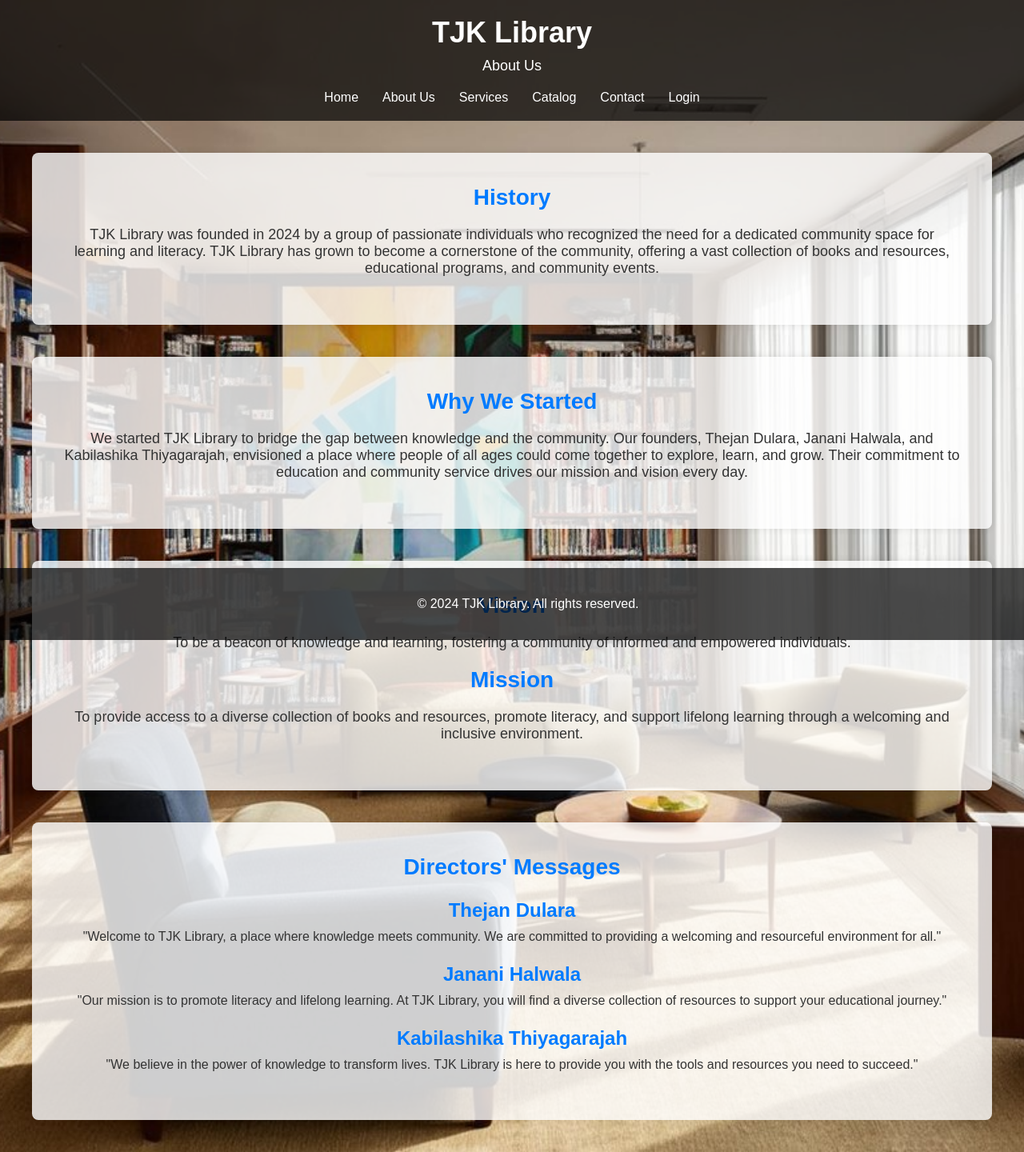
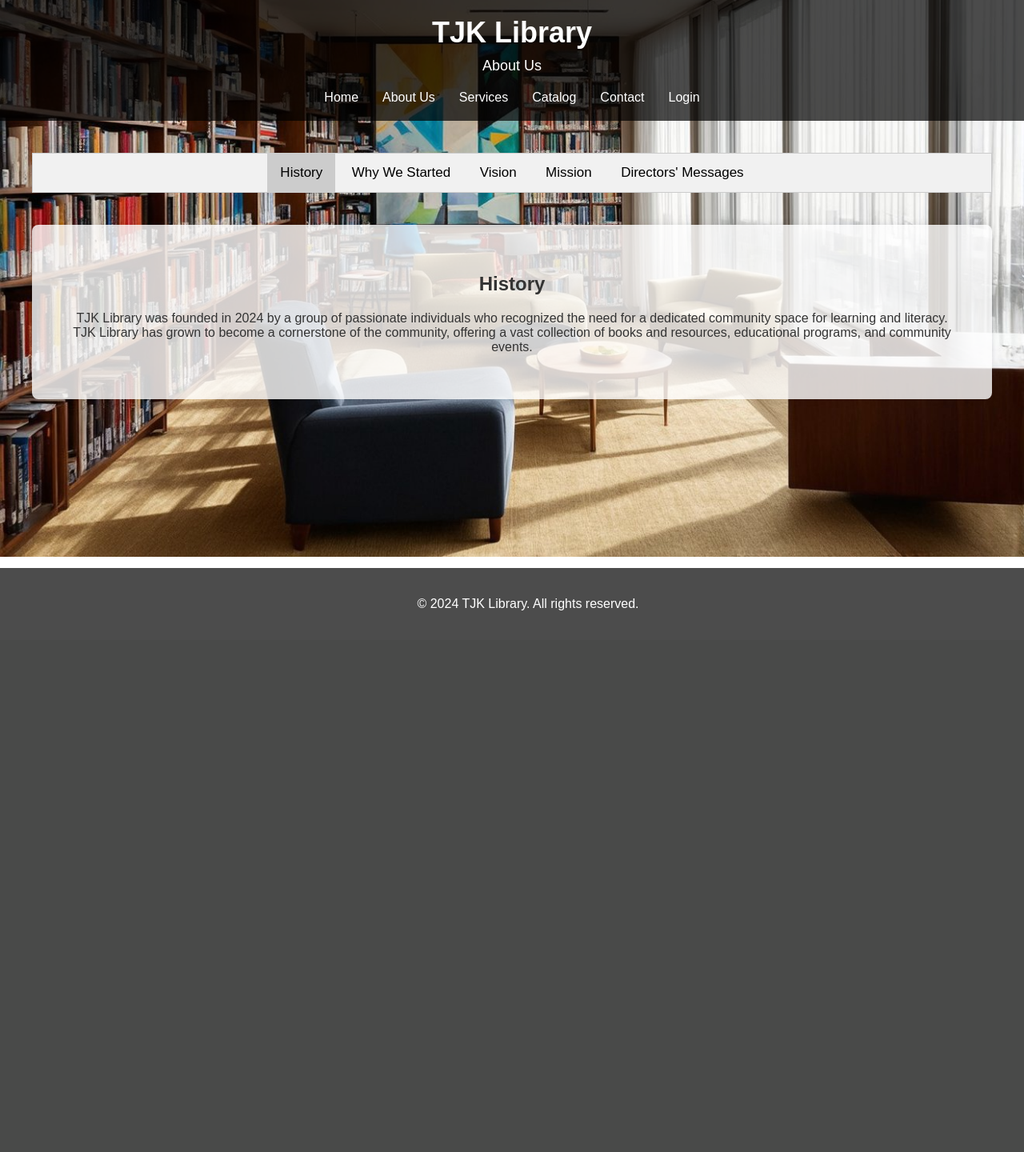
Before and after one commit to ThejanDulara/Group_1, a Django app: template lims_portal/lims_app/templates/lims_app/about_us.html in a window 1280 px wide. Shown: the whole page at 80% size. After the commit the page ends 763 px from the top, so only its background shows below. Run offline with Django 3.2, Linux system fonts and the light colour scheme; the template is opened without the code that fills it, so the values that code supplies are empty.

Commit message:
About Us page updated

```diff
--- a/lims_portal/lims_app/templates/lims_app/about_us.html
+++ b/lims_portal/lims_app/templates/lims_app/about_us.html
@@ -6,6 +6,7 @@
     <title>About Us - TJK Library</title>
     {% load static %}
     <link rel="stylesheet" href="{% static 'CSS/about_us.css' %}">
+    <script src="{% static 'JS/about_us.js' %}" defer></script>
 </head>
 <body>
     <header class="header">
@@ -25,22 +26,35 @@
         </div>
     </header>
     <main>
+        <div class="tab">
+            <button class="tablinks" onclick="openTab(event, 'BackgroundHistory')">History</button>
+            <button class="tablinks" onclick="openTab(event, 'WhyStarted')">Why We Started</button>
+            <button class="tablinks" onclick="openTab(event, 'Vision')">Vision</button>
+            <button class="tablinks" onclick="openTab(event, 'Mission')">Mission</button>
+            <button class="tablinks" onclick="openTab(event, 'DirectorsMessages')">Directors' Messages</button>
+        </div>
 
-        <section class="background-history">
+        <div id="BackgroundHistory" class="tabcontent">
             <h2>History</h2>
             <p>TJK Library was founded in 2024 by a group of passionate individuals who recognized the need for a dedicated community space for learning and literacy. TJK Library has grown to become a cornerstone of the community, offering a vast collection of books and resources, educational programs, and community events.</p>
-        </section>
-        <section class="why-started">
+        </div>
+
+        <div id="WhyStarted" class="tabcontent">
             <h2>Why We Started</h2>
             <p>We started TJK Library to bridge the gap between knowledge and the community. Our founders, Thejan Dulara, Janani Halwala, and Kabilashika Thiyagarajah, envisioned a place where people of all ages could come together to explore, learn, and grow. Their commitment to education and community service drives our mission and vision every day.</p>
-        </section>
-        <section class="intro">
+        </div>
+
+        <div id="Vision" class="tabcontent">
             <h2>Vision</h2>
             <p>To be a beacon of knowledge and learning, fostering a community of informed and empowered individuals.</p>
+        </div>
+
+        <div id="Mission" class="tabcontent">
             <h2>Mission</h2>
             <p>To provide access to a diverse collection of books and resources, promote literacy, and support lifelong learning through a welcoming and inclusive environment.</p>
-        </section>
-        <section class="directors-messages">
+        </div>
+
+        <div id="DirectorsMessages" class="tabcontent">
             <h2>Directors' Messages</h2>
             <div class="director-message">
                 <h3>Thejan Dulara</h3>
@@ -54,7 +68,7 @@
                 <h3>Kabilashika Thiyagarajah</h3>
                 <p>"We believe in the power of knowledge to transform lives. TJK Library is here to provide you with the tools and resources you need to succeed."</p>
             </div>
-        </section>
+        </div>
     </main>
     <footer>
         <p>&copy; 2024 TJK Library. All rights reserved.</p>
--- a/lims_portal/static/css/about_us.css
+++ b/lims_portal/static/css/about_us.css
@@ -2,7 +2,7 @@ body {
     font-family: Arial, sans-serif;
     margin: 0;
     padding: 0;
-    background-image: url('../images/background.jpg'); /* Path to your background image */
+    background-image: url('../images/background.jpg');
     background-size: cover;
     background-repeat: no-repeat;
     background-position: center center;
@@ -10,7 +10,7 @@ body {
 }
 
 .header {
-    background-color: rgba(0, 0, 0, 0.7); /* Semi-transparent black background */
+    background-color: rgba(0, 0, 0, 0.7);
     color: #fff;
     padding: 20px 0;
     text-align: center;
@@ -61,23 +61,41 @@ main {
     text-align: center;
 }
 
-.intro, .background-history, .why-started, .directors-messages {
+.tab {
+    overflow: hidden;
+    border: 1px solid #ccc;
+    background-color: #f1f1f1;
+    text-align: center;
+    margin-bottom: 40px;
+}
+
+.tab button {
+    background-color: inherit;
+    border: none;
+    outline: none;
+    cursor: pointer;
+    padding: 14px 16px;
+    transition: 0.3s;
+    font-size: 17px;
+}
+
+.tab button:hover {
+    background-color: #ddd;
+}
+
+.tab button.active {
+    background-color: #ccc;
+}
+
+.tabcontent {
+    display: none;
+    padding: 6px 12px;
+    border-top: none;
     background-color: rgba(255, 255, 255, 0.8);
     padding: 40px;
     border-radius: 8px;
     box-shadow: 0 0 10px rgba(0, 0, 0, 0.1);
     margin-bottom: 40px;
-}
-
-.intro h2, .background-history h2, .why-started h2, .directors-messages h2 {
-    margin: 0 0 20px;
-    font-size: 28px;
-    color: #007bff;
-}
-
-.intro p, .background-history p, .why-started p, .directors-messages p {
-    font-size: 18px;
-    margin: 0 0 20px;
 }
 
 .directors-messages .director-message {
--- /dev/null
+++ b/lims_portal/static/js/about_us.js
@@ -0,0 +1,24 @@
+function openTab(evt, tabName) {
+    var i, tabcontent, tablinks;
+
+    // Get all elements with class="tabcontent" and hide them
+    tabcontent = document.getElementsByClassName("tabcontent");
+    for (i = 0; i < tabcontent.length; i++) {
+        tabcontent[i].style.display = "none";
+    }
+
+    // Get all elements with class="tablinks" and remove the class "active"
+    tablinks = document.getElementsByClassName("tablinks");
+    for (i = 0; i < tablinks.length; i++) {
+        tablinks[i].className = tablinks[i].className.replace(" active", "");
+    }
+
+    // Show the current tab, and add an "active" class to the button that opened the tab
+    document.getElementById(tabName).style.display = "block";
+    evt.currentTarget.className += " active";
+}
+
+// Open the first tab by default
+document.addEventListener("DOMContentLoaded", function() {
+    document.querySelector(".tablinks").click();
+});
```
